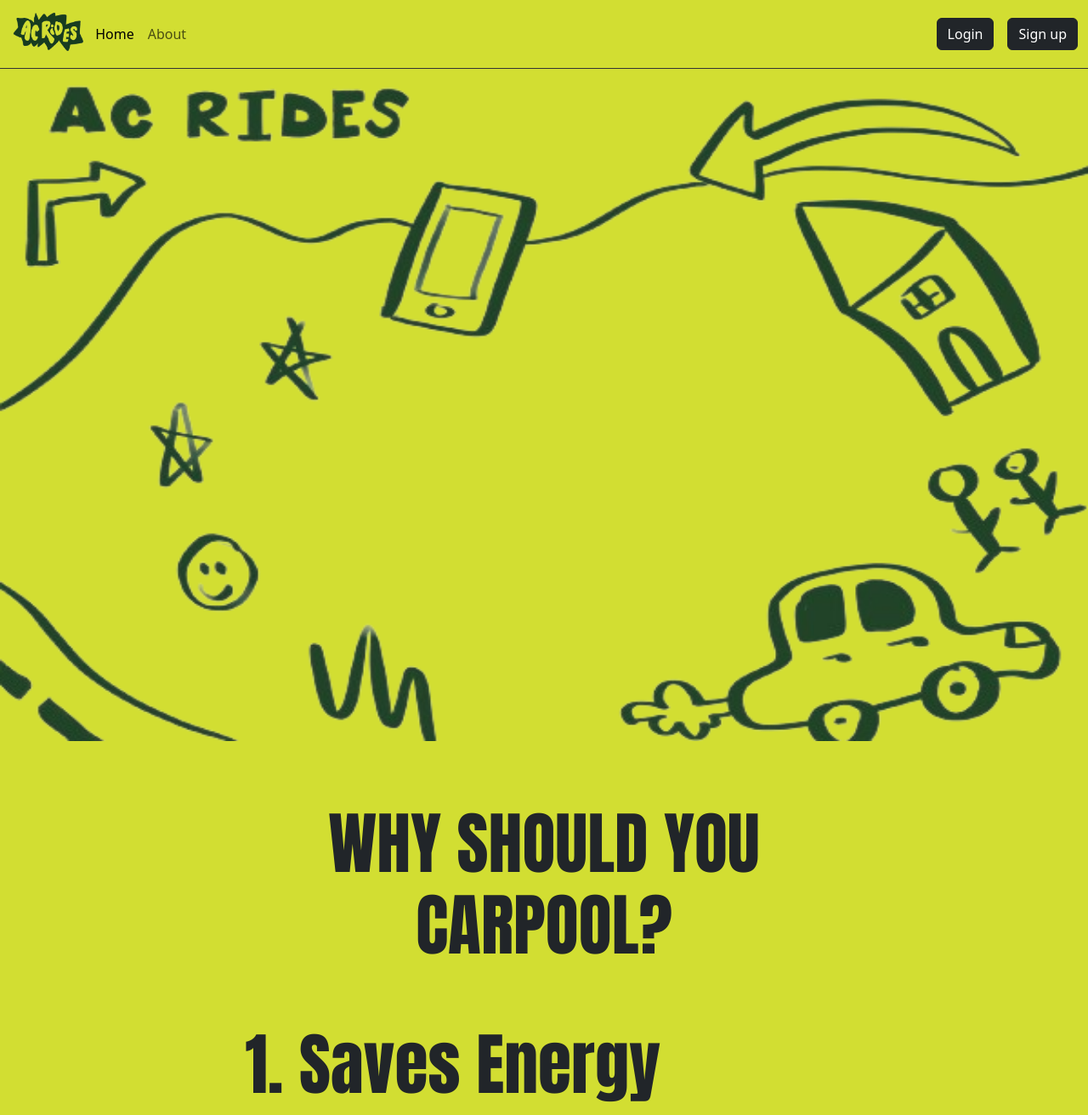
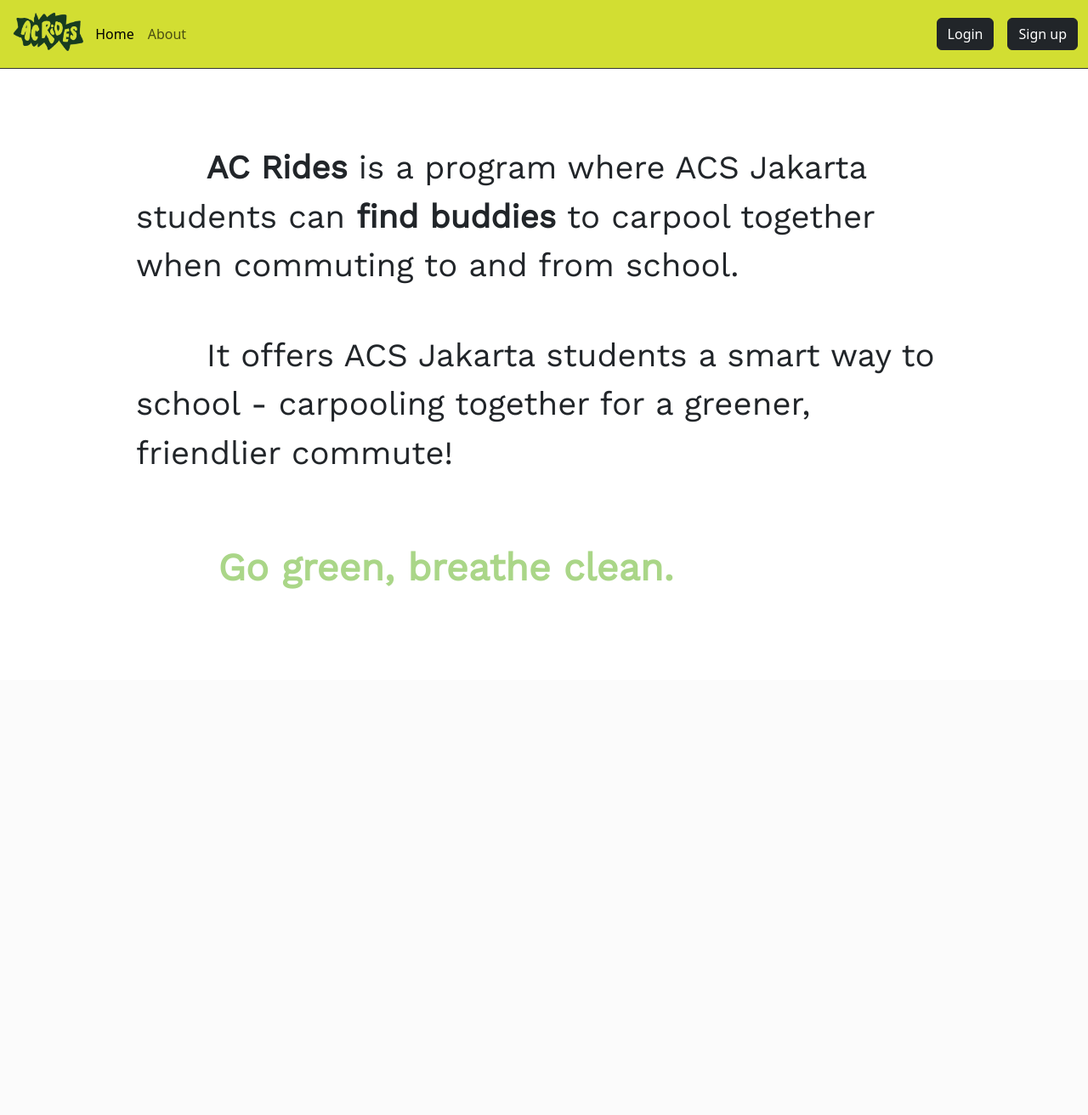
Before and after one commit to BatNew2/AC_Rides, a Flask app: page / in a window 1280 px wide. Shown: the whole page at 85% size. After the commit the page ends 693 px from the top, so only its background shows below. Run offline with Flask 3, Linux system fonts and the light colour scheme; some libraries are stand-ins or nearby versions.

```diff
--- a/main.py
+++ b/main.py
@@ -5,7 +5,7 @@ import sqlalchemy.exc
 from flask_sqlalchemy import SQLAlchemy
 from sqlalchemy import Integer, String, Boolean, Text
 from sqlalchemy.orm import DeclarativeBase, Mapped, mapped_column
-from flask import Flask, render_template, redirect, url_for, session, flash, request
+from flask import Flask, render_template, redirect, url_for, session, request
 from flask_wtf import FlaskForm
 from flask_wtf.file import FileAllowed
 from wtforms import StringField, SubmitField, SelectField, RadioField, FileField, TextAreaField
@@ -40,7 +40,7 @@ def get_random():
 
 
 app = Flask(__name__)
-app.config["SECRET_KEY"] = "33dc65055bcf34dea0ebc3ee2fb9f5e2dd5613c8fcb7f5a9c7c4cf9e89eb4c28"
+app.config["SECRET_KEY"] = os.getenv('FLASK_KEY')
 app.config["SQLALCHEMY_DATABASE_URI"] = "sqlite:///ac_rides.db"
 app.config['SQLALCHEMY_TRACK_MODIFICATIONS'] = False
 app.config["SESSION_TYPE"] = 'sqlalchemy'
--- /dev/null
+++ b/static/css/home.css
@@ -0,0 +1,41 @@
+@import url('https://fonts.googleapis.com/css2?family=Anton&family=Work+Sans:display=swap');
+
+.index-font {
+    font-family: 'Anton', sans-serif;
+    font-family: 'Work Sans', sans-serif;
+    font-size: 3vw;
+    font-weight: 500;
+}
+@keyframes fade-inout{
+    0%{
+        opacity: 0;
+    }
+    100%{
+        opacity: 1;
+    }
+}
+.special-font {
+    opacity: 0;
+    font-weight: 900;
+    animation: fade-inout 1.5s forwards;
+    animation-delay: 0.5s;
+}
+.normal-text {
+    opacity: 0;
+    animation: fade-inout 1.5s forwards;
+    animation-delay: 2s;
+}
+.first {
+    animation: fade-inout 1.5s forwards;
+    animation-delay: 0.5s;
+}
+.second{
+    animation: fade-inout 1.5s forwards;
+    animation-delay: 0.75s;
+}
+.green-special{
+    color: 	#aad688;
+    animation: fade-inout 1.5s forwards;
+    animation-delay: 3.5s;
+    font-size: 3.5vw;
+}
--- a/static/css/styles.css
+++ b/static/css/styles.css
@@ -7,6 +7,7 @@
 
 }
 body {
+    display: flex;
     height: 100vh
     background-color: #faf0e6 !important;
 }
@@ -37,9 +38,6 @@ invisible-black{
 }
 .bi-person-circle{
     margin-top:-3.25%;
-}
-.inline{
-    display:flex;
 }
 .form_ver{
     width:100%;
@@ -188,17 +186,3 @@ invisible-black{
 .bottom-border{
     border-bottom: 1px solid #333333;
 }
-.index-background{
-    height: 100vh;
-    background-position: center;
-    background-repeat: no-repeat;
-    background-size: 100% 100%;
-    background-image: url(../Hero-Background.png);
-}
-.arrow-down{
-    width: 100vh;
-    background-size: 10% 100%;
-    background-position: center;
-    background-repeat: no-repeat;
-    background-image: url(../arrow-down.png);
-}
--- a/templates/index.html
+++ b/templates/index.html
@@ -11,23 +11,24 @@
     <title>AC Rides</title>
     <link href="https://cdn.jsdelivr.net/npm/bootstrap@5.3.2/dist/css/bootstrap.min.css" rel="stylesheet" integrity="sha384-T3c6CoIi6uLrA9TneNEoa7RxnatzjcDSCmG1MXxSR1GAsXEV/Dwwykc2MPK8M2HN" crossorigin="anonymous">
     <link href="{{ url_for('static', filename='css/styles.css') }}" rel="stylesheet">
+    <link href="{{ url_for('static', filename='css/home.css') }}" rel="stylesheet">
   </head>
-<body style="background-color: rgb(210, 222, 50);">
+<body>
   {% with current='home', logged=logged, email=user %}
      {% include "header.html" %}
   {% endwith %}
  <div class="ac-bg">
-     <br>
-     <div class="index-background">
-         <div class="arrow-down"></div>
-     </div>
-     <br><br><br>
-     <div class="w-50 center-div">
-         <h1 class="text-wrap text-center why-text">WHY SHOULD YOU CARPOOL?</h1>
+     <br><br><br><br><br>
+     <div class="w-75 center-div">
+         <div class="inline">
+             <text class="index-font"><span class="invisible">____</span><span class="special-font first">AC&nbsp;Rides</span> <span class="normal-text">is a program where ACS Jakarta students can </span><span class="special-font second">find buddies </span><span class="normal-text">to carpool together when commuting to and from school.</span></text>
+         </div>
          <br><br>
-         <ol>
-             <li class="why-text">Saves Energy</li>
-         </ol>
+         <div class="inline">
+             <text class="index-font"><span class="invisible">____</span><span class="normal-text">It offers ACS Jakarta students a smart way to school - carpooling together for a greener, friendlier commute!</span></text>
+         </div>
+         <br><br><br>
+         <span class="green-special special-font index-font"><span class="invisible">____</span>Go green, breathe clean.</span>
      </div>
  </div>
     <script src="https://cdn.jsdelivr.net/npm/bootstrap@5.3.2/dist/js/bootstrap.bundle.min.js" integrity="sha384-C6RzsynM9kWDrMNeT87bh95OGNyZPhcTNXj1NW7RuBCsyN/o0jlpcV8Qyq46cDfL" crossorigin="anonymous"></script>
```
Also changed, not shown: 2 other files.
